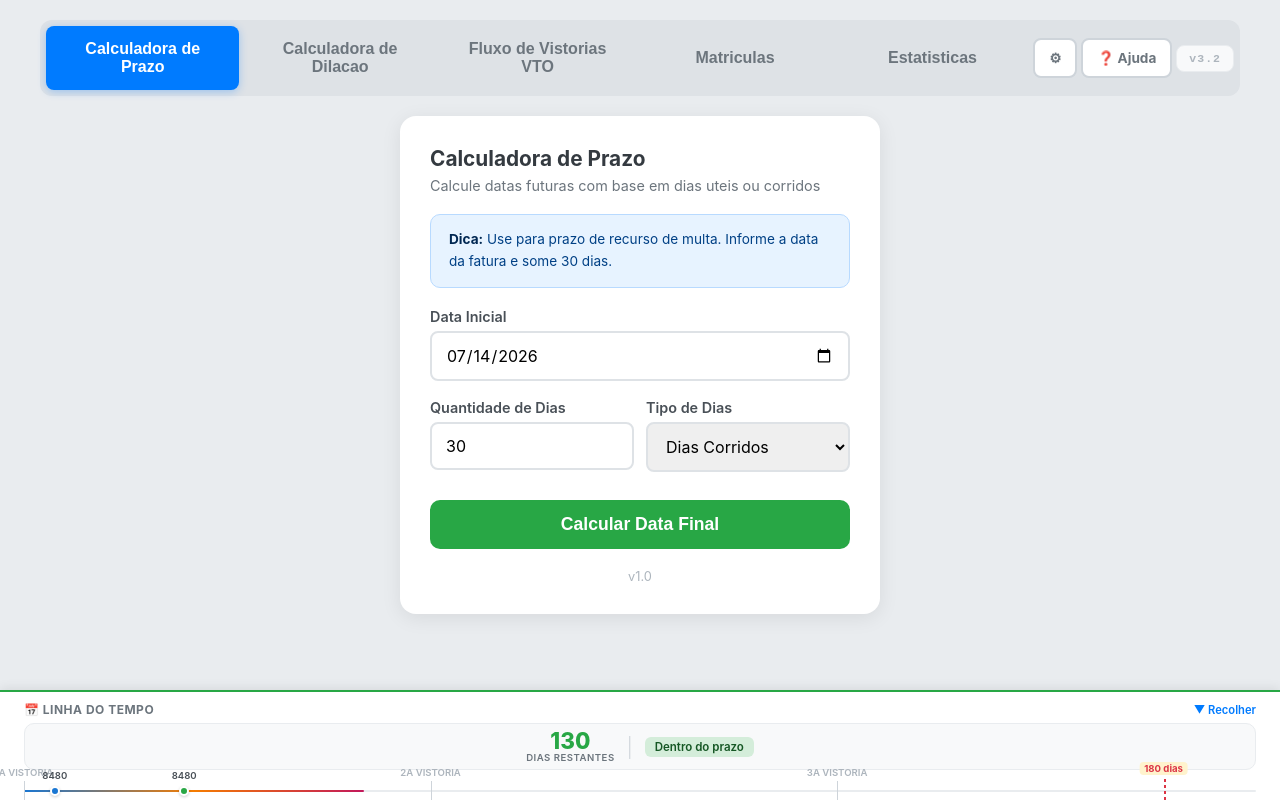
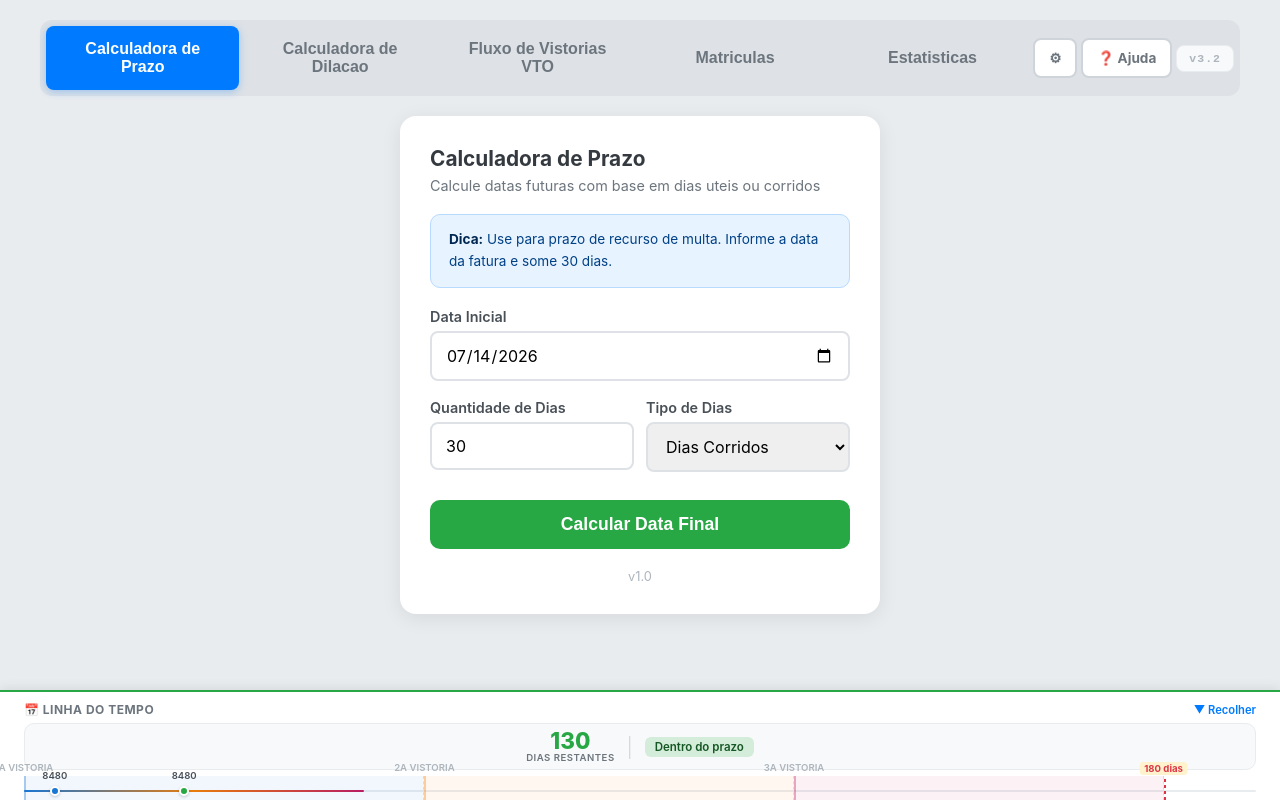
Before and after one commit to RafaMahlmann/Vto-segundo-c-rebro-, a plain HTML site: page index.html in a window 1280 px wide. Drawn offline with Linux system fonts and the light colour scheme.

Commit message:
v3.2.1: faixas de fase coloridas na timeline

```diff
--- a/index.html
+++ b/index.html
@@ -153,7 +153,16 @@ body{font-family:-apple-system,BlinkMacSystemFont,'Segoe UI',Roboto,Helvetica,Ar
 .timeline-track{display:flex;align-items:center;position:relative;padding:6px 0 8px;min-height:30px}
 .timeline-ruler{position:absolute;top:50%;left:0;right:0;height:2px;background:#e9ecef;border-radius:1px;transform:translateY(-50%)}
 .timeline-fill{position:absolute;top:50%;left:0;height:2px;background:linear-gradient(90deg,#1976d2,#f57c00,#c2185b);border-radius:1px;transform:translateY(-50%);transition:width .5s}
-.timeline-marco{position:absolute;top:15%;bottom:15%;width:1px;background:#ced4da;z-index:5}
+/* Faixas de fase na timeline */
+.timeline-fase{position:absolute;top:0;bottom:0;z-index:1;border-right:1px dashed rgba(0,0,0,.1)}
+.timeline-fase-1{background:rgba(25,118,210,.06)}
+.timeline-fase-2{background:rgba(245,124,0,.06)}
+.timeline-fase-3{background:rgba(194,24,88,.06)}
+.timeline-fase-excedido{background:rgba(220,53,69,.08);z-index:4}
+.timeline-marco{position:absolute;top:0;bottom:0;width:2px;z-index:5}
+.timeline-marco.fase-1{background:rgba(25,118,210,.35)}
+.timeline-marco.fase-2{background:rgba(245,124,0,.35)}
+.timeline-marco.fase-3{background:rgba(194,24,88,.35)}
 .timeline-marco-label{position:absolute;top:-14px;transform:translateX(-50%);font-size:.6rem;font-weight:600;color:#adb5bd;white-space:nowrap;text-transform:uppercase}
 /* Marcador de 180 dias */
 .timeline-marco-180{position:absolute;top:0;bottom:0;width:2px;background:repeating-linear-gradient(to bottom,transparent 0,transparent 3px,#dc3545 3px,#dc3545 6px);z-index:6}
@@ -420,10 +429,10 @@ body{font-family:-apple-system,BlinkMacSystemFont,'Segoe UI',Roboto,Helvetica,Ar
     <div class="contador-180" id="alerta180" style="display:none"><div class="contador-bloco dias-restantes excedido"><span class="numero" id="alerta180Numero">0</span><span class="rotulo">dias excedidos</span></div><div class="contador-separador">|</div><div class="contador-msg critico" id="alerta180Msg">Limite excedido</div></div>
     <div class="timeline-empty" id="timelineEmpty">Nenhuma matricula selecionada</div>
     <div class="timeline-track" id="timelineTrack" style="display:none">
-        <div class="timeline-ruler"></div><div class="timeline-fill" id="timelineFill"></div>
-        <div class="timeline-marco" style="left:0%"><span class="timeline-marco-label">1a Vistoria</span></div>
-        <div class="timeline-marco" style="left:33%"><span class="timeline-marco-label">2a Vistoria</span></div>
-        <div class="timeline-marco" style="left:66%"><span class="timeline-marco-label">3a Vistoria</span></div>
+        <div class="timeline-ruler"></div>
+        <div id="timelineFases"></div>
+        <div class="timeline-fill" id="timelineFill"></div>
+        <div id="timelineMarcos"></div>
         <div class="timeline-marco-180" id="marco180"><span class="timeline-marco-180-label">180 dias</span></div>
     </div>
 </div>
@@ -930,6 +939,52 @@ function atualizarTimeline() {
     maxData.setDate(maxData.getDate() + 15);
     const range = maxData - minData;
     const pct = (data) => Math.min(Math.max(((data - minData) / range) * 100, 0), 100);
+
+    // Limpa faixas e marcos de fase antigos
+    const containerFases = document.getElementById('timelineFases');
+    const containerMarcos = document.getElementById('timelineMarcos');
+    if (containerFases) containerFases.innerHTML = '';
+    if (containerMarcos) containerMarcos.innerHTML = '';
+
+    // Calcula posicoes das fases (0, 60, 120, 180 dias desde o inicio)
+    const dia60 = new Date(dataInicio); dia60.setDate(dia60.getDate() + 60);
+    const dia120 = new Date(dataInicio); dia120.setDate(dia120.getDate() + 120);
+    const p0 = pct(minData);
+    const p60 = pct(dia60);
+    const p120 = pct(dia120);
+    const p180 = pct(dia180);
+    const pHoje = pct(hoje);
+
+    // Renderiza faixas de fase
+    function criarFaixa(inicio, fim, classe, label) {
+        if (fim <= inicio) return;
+        const div = document.createElement('div');
+        div.className = 'timeline-fase ' + classe;
+        div.style.left = inicio + '%';
+        div.style.width = (fim - inicio) + '%';
+        if (label) { div.title = label; }
+        containerFases.appendChild(div);
+    }
+    criarFaixa(p0, p60, 'timeline-fase-1', '1a Vistoria (0-60 dias)');
+    criarFaixa(p60, p120, 'timeline-fase-2', '2a Vistoria (60-120 dias)');
+    criarFaixa(p120, p180, 'timeline-fase-3', '3a Vistoria (120-180 dias)');
+    if (hoje > dia180) { criarFaixa(p180, Math.max(pHoje, p180), 'timeline-fase-excedido', 'Periodo excedido (>180 dias)'); }
+
+    // Renderiza marcos divisórios de fase (linhas verticais de fora a fora)
+    function criarMarcoFase(pos, classe, label) {
+        if (pos < 0 || pos > 100) return;
+        const div = document.createElement('div');
+        div.className = 'timeline-marco ' + classe;
+        div.style.left = pos + '%';
+        const lbl = document.createElement('span');
+        lbl.className = 'timeline-marco-label';
+        lbl.textContent = label;
+        div.appendChild(lbl);
+        containerMarcos.appendChild(div);
+    }
+    criarMarcoFase(p0, 'fase-1', '1a Vistoria');
+    criarMarcoFase(p60, 'fase-2', '2a Vistoria');
+    criarMarcoFase(p120, 'fase-3', '3a Vistoria');
 
     m.servicos.forEach(ev => {
         const criDate = new Date(ev.dataCriacao + 'T12:00:00');
```
